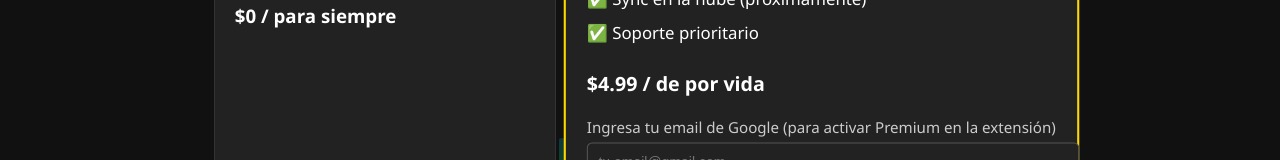
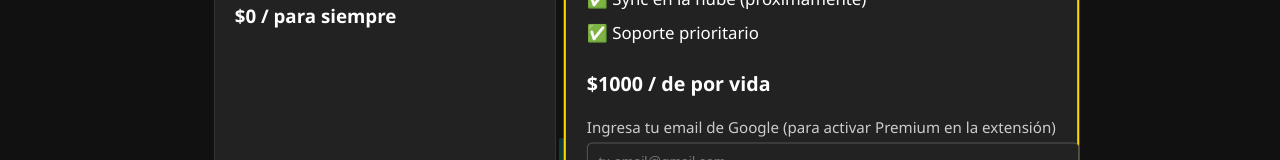
Before and after one commit to nriverqc/Smart-Audio-EQ, a React (Vite) app in the folder web/: page /premium in a window 1280 px wide. Shown: the part 630-790 px from the top of the page. Built offline with nearby package versions, Linux system fonts and the light colour scheme; the HTML template or start-up script is replaced by a standard one; what @mercadopago/sdk-react would draw is missing.

Commit message:
Update UI price to 1000 for Sandbox testing consistency

```diff
--- a/web/src/pages/Premium.jsx
+++ b/web/src/pages/Premium.jsx
@@ -20,7 +20,7 @@ export default function Premium({ lang }) {
       freeTitle: 'Gratis',
       freePrice: '$0 / para siempre',
       premiumTitle: 'Premium 💎',
-      premiumPrice: '$4.99 / de por vida',
+      premiumPrice: '$1000 / de por vida',
       freeItems: ['✅ Ecualizador de 6 bandas', '✅ Presets básicos (Flat, Vocal, etc.)', '✅ Mejora de volumen'],
       premiumItems: [
         '✅ Todo lo de Gratis',
@@ -43,7 +43,7 @@ export default function Premium({ lang }) {
       freeTitle: 'Free',
       freePrice: '$0 / forever',
       premiumTitle: 'Premium 💎',
-      premiumPrice: '$4.99 / lifetime',
+      premiumPrice: '$1000 / lifetime',
       freeItems: ['✅ 6-Band EQ', '✅ Basic presets (Flat, Vocal, etc.)', '✅ Volume boost'],
       premiumItems: [
         '✅ Everything in Free',
@@ -71,7 +71,7 @@ export default function Premium({ lang }) {
           const res = await fetch(`${API_BASE}/create-payment`, {
               method: 'POST',
               headers: { 'Content-Type': 'application/json' },
-              body: JSON.stringify({ email: email, price: 4.99, item: 'Smart Audio EQ Premium' })
+              body: JSON.stringify({ email: email, price: 1000, item: 'Smart Audio EQ Premium' })
           });
           const data = await res.json();
           if (data.preference_id) {
```
